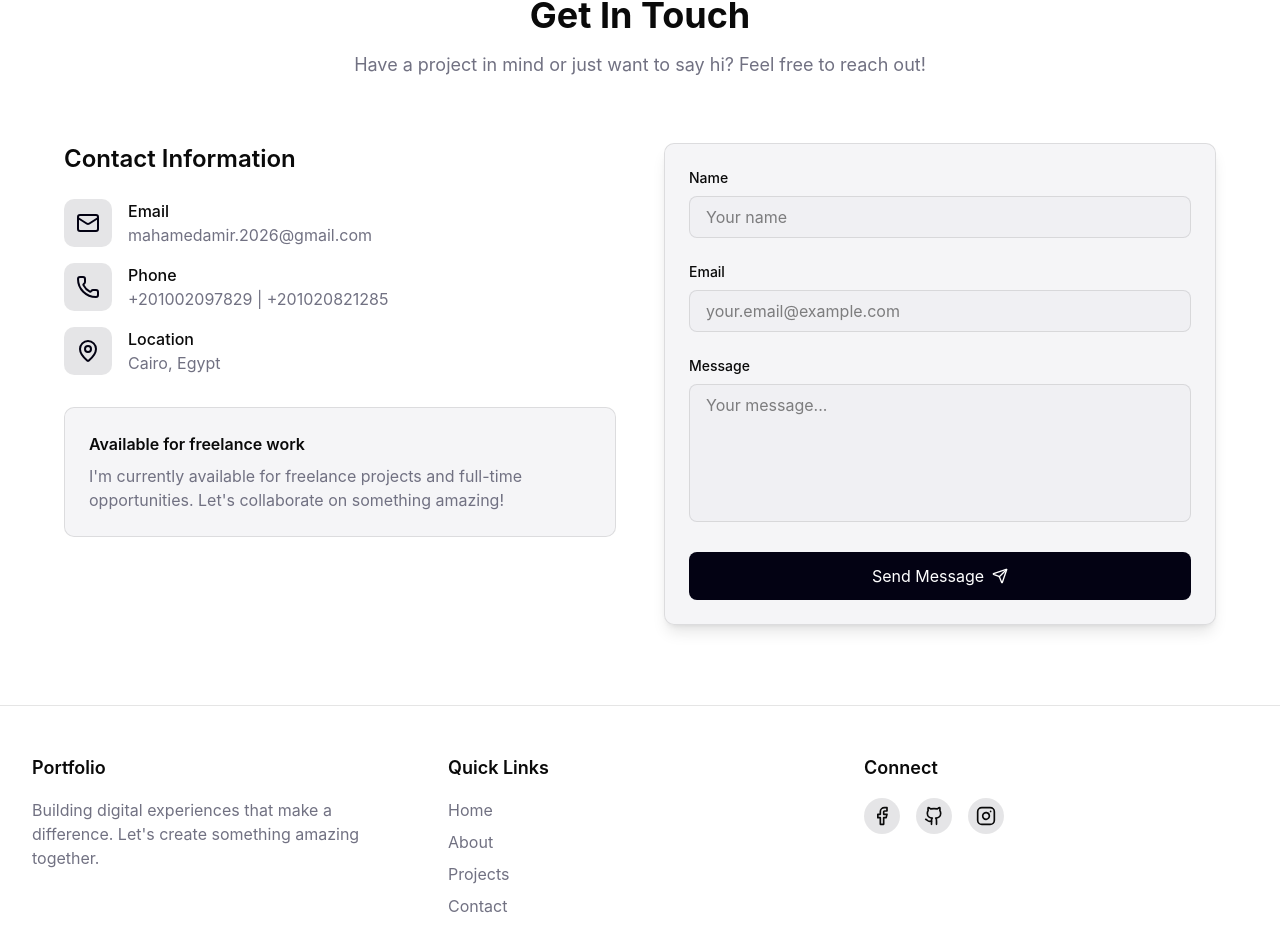
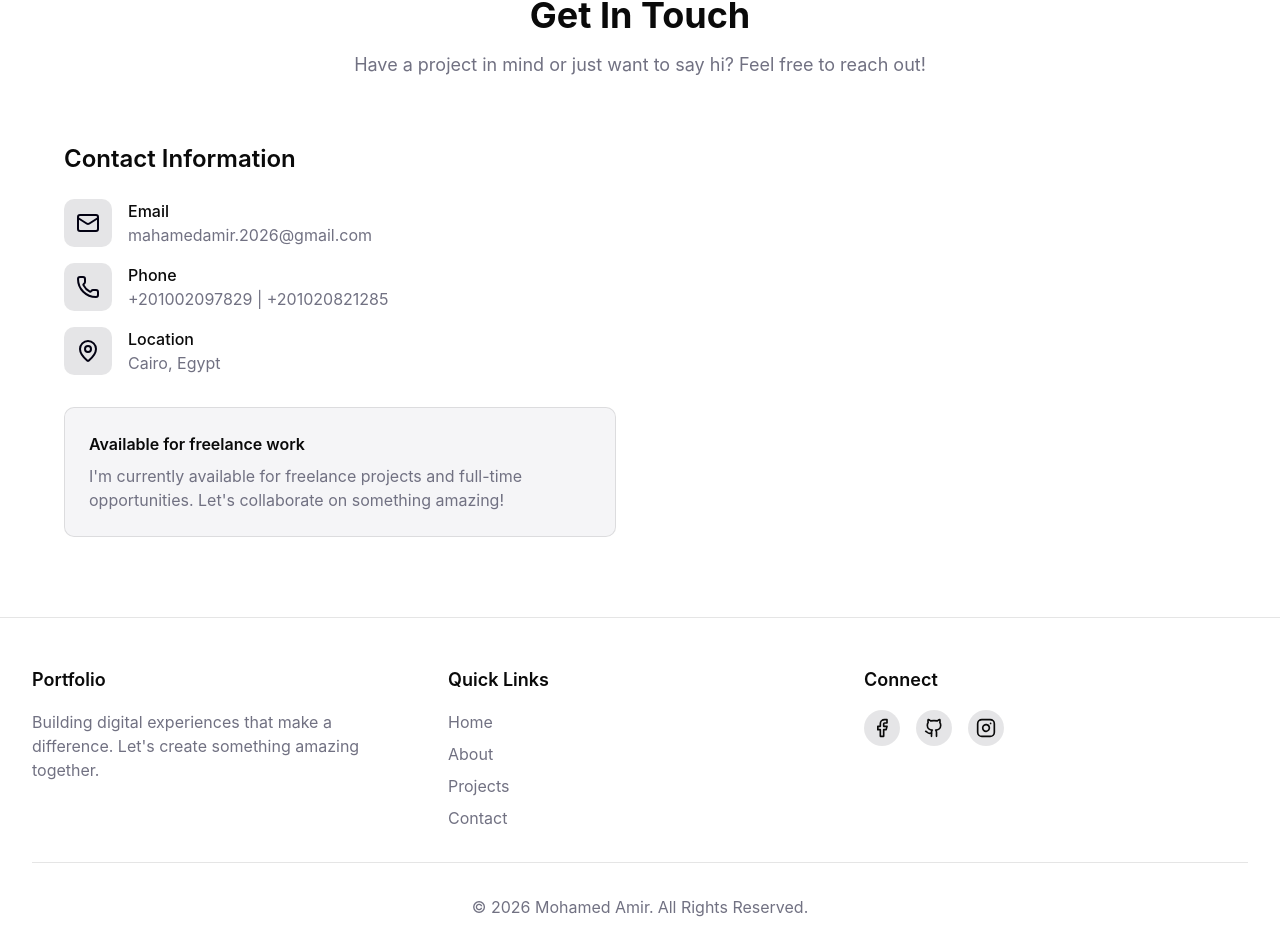
Before and after one commit to mohamedamir123/Mohamed-s-Portfolio, a React (Vite) app: page / in a window 1280 px wide. Shown: the part 3852-4792 px from the top of the page. Built offline with nearby package versions, Linux system fonts and the light colour scheme.

Commit message:
Update Contact.tsx

```diff
--- a/src/components/Contact.tsx
+++ b/src/components/Contact.tsx
@@ -100,81 +100,6 @@ export default function Contact() {
               </div>
             </div>
           </ScrollReveal>
-
-          {/* Contact Form */}
-          <ScrollReveal direction="left" delay={0.2}>
-            <div>
-              <form
-                onSubmit={handleSubmit}
-                className="space-y-6 border border-border rounded-lg p-6 shadow-lg bg-muted/50"
-              >
-                <div>
-                  <label
-                    htmlFor="name"
-                    className="block text-sm font-medium mb-2"
-                  >
-                    Name
-                  </label>
-                  <input
-                    type="text"
-                    id="name"
-                    name="name"
-                    value={formData.name}
-                    onChange={handleChange}
-                    required
-                    className="w-full px-4 py-2 rounded-md border border-border bg-muted/50 focus:outline-none focus:ring-2 focus:ring-primary"
-                    placeholder="Your name"
-                  />
-                </div>
-
-                <div>
-                  <label
-                    htmlFor="email"
-                    className="block text-sm font-medium mb-2"
-                  >
-                    Email
-                  </label>
-                  <input
-                    type="email"
-                    id="email"
-                    name="email"
-                    value={formData.email}
-                    onChange={handleChange}
-                    required
-                    className="w-full px-4 py-2 rounded-md border border-border bg-muted/50 focus:outline-none focus:ring-2 focus:ring-primary"
-                    placeholder="your.email@example.com"
-                  />
-                </div>
-
-                <div>
-                  <label
-                    htmlFor="message"
-                    className="block text-sm font-medium mb-2"
-                  >
-                    Message
-                  </label>
-                  <textarea
-                    id="message"
-                    name="message"
-                    value={formData.message}
-                    onChange={handleChange}
-                    required
-                    rows={5}
-                    className="w-full px-4 py-2 rounded-md border border-border bg-muted/50 focus:outline-none focus:ring-2 focus:ring-primary resize-none"
-                    placeholder="Your message..."
-                  />
-                </div>
-
-                <button
-                  type="submit"
-                  className="w-full bg-primary text-primary-foreground py-3 rounded-md hover:bg-primary/90 transition-colors flex items-center justify-center space-x-2 cursor-pointer"
-                >
-                  <span>Send Message</span>
-                  <Send className="h-4 w-4" />
-                </button>
-              </form>
-            </div>
-          </ScrollReveal>
         </div>
       </div>
     </section>
```
